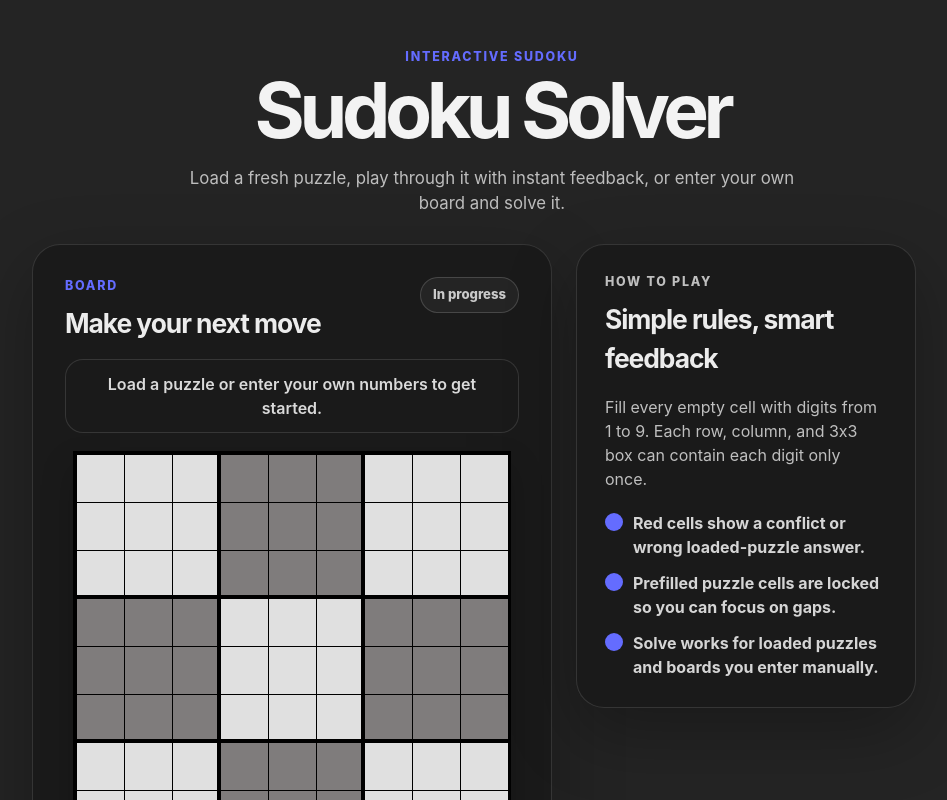
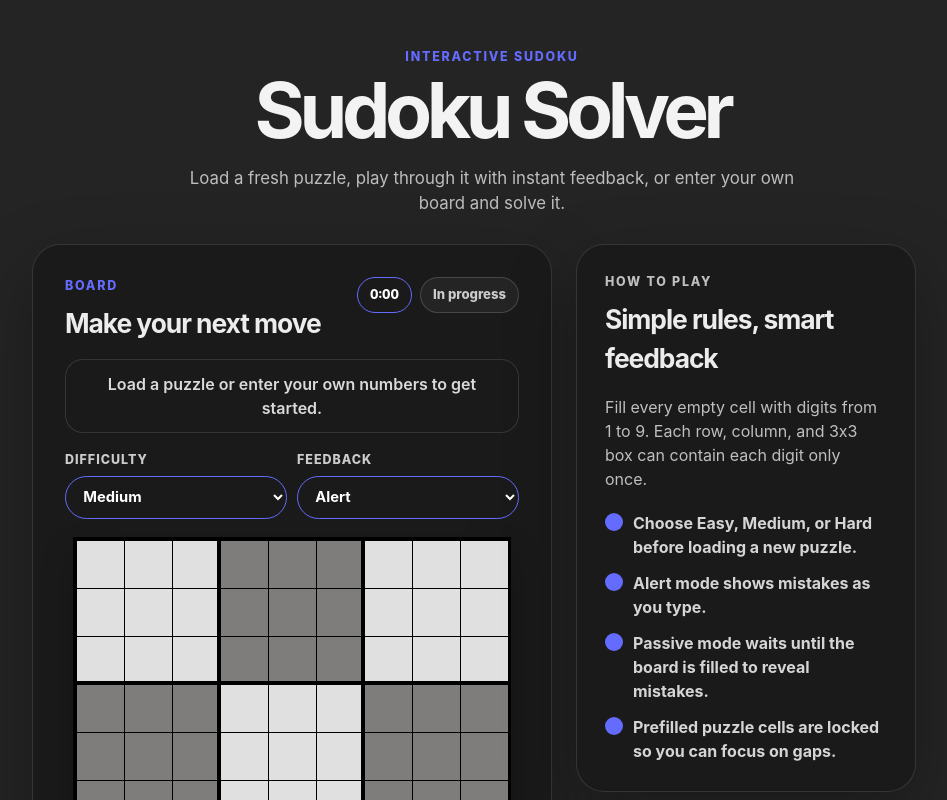
Before and after one commit to Shahidmmed/sodoku-solver, a React (Vite) app: page / in a window 1280 px wide. Shown: the top 800 px of the page, without its empty margins (148-1095 px from the left). Built offline with nearby package versions, Linux system fonts and the light colour scheme.

Commit message:
upgrades

```diff
--- a/src/App.jsx
+++ b/src/App.jsx
@@ -1,4 +1,4 @@
-import { useState } from "react";
+import { useEffect, useState } from "react";
 import SudokuBoard from "./SudokuBoard";
 import { toast, ToastContainer } from "react-toastify";
 import "react-toastify/dist/ReactToastify.css";
@@ -7,6 +7,23 @@ import { generateSudokuPuzzle } from "./loader";
 
 const createEmptyBoard = (value = "") =>
   Array.from({ length: 9 }, () => Array(9).fill(value));
+
+const DIFFICULTIES = {
+  easy: { label: "Easy", cellsToRemove: 32 },
+  medium: { label: "Medium", cellsToRemove: 40 },
+  hard: { label: "Hard", cellsToRemove: 48 },
+};
+
+const FEEDBACK_MODES = {
+  alert: {
+    label: "Alert",
+    description: "Shows mistakes as you type.",
+  },
+  passive: {
+    label: "Passive",
+    description: "Shows mistakes after the board is filled.",
+  },
+};
 
 const createFixedCells = (board) =>
   board.map((row) => row.map((cell) => cell !== 0 && cell !== ""));
@@ -41,6 +58,13 @@ const createIncorrectCells = (board, solvedBoard) =>
 const createInputHighlightCells = (fixedCells) =>
   fixedCells.map((row) => row.map((isFixed) => !isFixed));
 
+const formatTime = (totalSeconds) => {
+  const minutes = Math.floor(totalSeconds / 60);
+  const seconds = totalSeconds % 60;
+
+  return `${minutes}:${seconds.toString().padStart(2, "0")}`;
+};
+
 function App() {
   const [sudokuBoard, setSudokuBoard] = useState(createEmptyBoard);
   const [fixedCells, setFixedCells] = useState(() => createEmptyBoard(false));
@@ -50,16 +74,37 @@ function App() {
 
   const [isSolved, setIsSolved] = useState(false);
   const [solved, setSolved] = useState(null);
+  const [difficulty, setDifficulty] = useState("medium");
+  const [feedbackMode, setFeedbackMode] = useState("alert");
+  const [revealedMistakeCells, setRevealedMistakeCells] = useState(() =>
+    createEmptyBoard(false)
+  );
+  const [elapsedSeconds, setElapsedSeconds] = useState(0);
+  const [isTimerRunning, setIsTimerRunning] = useState(false);
   const [statusMessage, setStatusMessage] = useState(
     "Load a puzzle or enter your own numbers to get started."
   );
 
-  const incorrectCells = createIncorrectCells(sudokuBoard, solved);
+  const currentMistakeCells = createIncorrectCells(sudokuBoard, solved);
+  const incorrectCells =
+    feedbackMode === "alert" ? currentMistakeCells : revealedMistakeCells;
+
+  useEffect(() => {
+    if (!isTimerRunning) return undefined;
+
+    const timerId = window.setInterval(() => {
+      setElapsedSeconds((currentSeconds) => currentSeconds + 1);
+    }, 1000);
+
+    return () => window.clearInterval(timerId);
+  }, [isTimerRunning]);
 
   function loadSudoku() {
     setIsSolved(false);
 
-    const sudokuProblem = generateSudokuPuzzle();
+    const sudokuProblem = generateSudokuPuzzle(
+      DIFFICULTIES[difficulty].cellsToRemove
+    );
 
     if (sudokuProblem) {
       const solvedPuzzle = solveBoard(sudokuProblem);
@@ -75,7 +120,12 @@ function App() {
       setSudokuBoard(sudokuProblem);
       setFixedCells(createFixedCells(sudokuProblem));
       setInputHighlightCells(createEmptyBoard(false));
-      setStatusMessage("New puzzle loaded. Fill the empty cells to solve it.");
+      setRevealedMistakeCells(createEmptyBoard(false));
+      setElapsedSeconds(0);
+      setIsTimerRunning(true);
+      setStatusMessage(
+        `${DIFFICULTIES[difficulty].label} puzzle loaded. Fill the empty cells to solve it.`
+      );
     } else {
       const errorMessage = "Could not generate board.";
       setStatusMessage(errorMessage);
@@ -92,6 +142,7 @@ function App() {
       setSudokuBoard((currentBoard) =>
         updateCell(currentBoard, rowIndex, colIndex, "")
       );
+      setRevealedMistakeCells(createEmptyBoard(false));
       setStatusMessage("Cell cleared.");
       return;
     }
@@ -111,6 +162,36 @@ function App() {
 
     setSudokuBoard(nextBoard);
     setIsSolved(false);
+    setInputHighlightCells(createEmptyBoard(false));
+    setIsTimerRunning(true);
+
+    if (feedbackMode === "passive") {
+      if (!isBoardComplete(nextBoard)) {
+        setRevealedMistakeCells(createEmptyBoard(false));
+        setStatusMessage("Move recorded.");
+        return;
+      }
+
+      const mistakeCells = createIncorrectCells(nextBoard, solved);
+      const hasMistakes = mistakeCells.flat().some(Boolean);
+
+      if (hasMistakes) {
+        setRevealedMistakeCells(mistakeCells);
+        setStatusMessage("Board filled. Review the highlighted cells.");
+        return;
+      }
+
+      setRevealedMistakeCells(createEmptyBoard(false));
+      setIsSolved(true);
+      setIsTimerRunning(false);
+      setInputHighlightCells(createInputHighlightCells(fixedCells));
+      setFixedCells(createEmptyBoard(true));
+      setStatusMessage(
+        `Great job, the puzzle is complete in ${formatTime(elapsedSeconds)}.`
+      );
+      toast.success("Puzzle complete!");
+      return;
+    }
 
     if (hasCellConflict(nextBoard, rowIndex, colIndex)) {
       setStatusMessage(
@@ -131,9 +212,12 @@ function App() {
       !createIncorrectCells(nextBoard, solved).flat().some(Boolean)
     ) {
       setIsSolved(true);
+      setIsTimerRunning(false);
       setInputHighlightCells(createInputHighlightCells(fixedCells));
       setFixedCells(createEmptyBoard(true));
-      setStatusMessage("Great job, the puzzle is complete.");
+      setStatusMessage(
+        `Great job, the puzzle is complete in ${formatTime(elapsedSeconds)}.`
+      );
       toast.success("Puzzle complete!");
       return;
     }
@@ -158,6 +242,7 @@ function App() {
     }
 
     if (hasBoardConflict(sudokuBoard)) {
+      setRevealedMistakeCells(currentMistakeCells);
       const errorMessage = "Fix the highlighted conflicts before solving.";
       setStatusMessage(errorMessage);
       toast.error(errorMessage);
@@ -172,7 +257,8 @@ function App() {
       setInputHighlightCells(createInputHighlightCells(fixedCells));
       setFixedCells(createEmptyBoard(true));
       setIsSolved(true);
-      setStatusMessage("Solved the current board.");
+      setIsTimerRunning(false);
+      setStatusMessage(`Solved the current board in ${formatTime(elapsedSeconds)}.`);
       toast.success("Solved!");
     } else {
       const errorMessage = "No solution found.";
@@ -185,8 +271,11 @@ function App() {
     setSudokuBoard(createEmptyBoard());
     setFixedCells(createEmptyBoard(false));
     setInputHighlightCells(createEmptyBoard(false));
+    setRevealedMistakeCells(createEmptyBoard(false));
     setSolved(null);
     setIsSolved(false);
+    setElapsedSeconds(0);
+    setIsTimerRunning(false);
     setStatusMessage("Board cleared. Enter a puzzle or load a new one.");
   };
 
@@ -208,14 +297,53 @@ function App() {
               <p className="section-label">Board</p>
               <h2>Make your next move</h2>
             </div>
-            <span className={isSolved ? "game-state solved" : "game-state"}>
-              {isSolved ? "Solved" : "In progress"}
-            </span>
+            <div className="game-meta">
+              <span className="timer" aria-label="Elapsed time">
+                {formatTime(elapsedSeconds)}
+              </span>
+              <span className={isSolved ? "game-state solved" : "game-state"}>
+                {isSolved ? "Solved" : "In progress"}
+              </span>
+            </div>
           </div>
 
           <p className="status-message" role="status">
             {statusMessage}
           </p>
+
+          <div className="game-options" aria-label="Game settings">
+            <label>
+              Difficulty
+              <select
+                value={difficulty}
+                onChange={(event) => setDifficulty(event.target.value)}
+              >
+                {Object.entries(DIFFICULTIES).map(([value, option]) => (
+                  <option key={value} value={value}>
+                    {option.label}
+                  </option>
+                ))}
+              </select>
+            </label>
+
+            <label>
+              Feedback
+              <select
+                value={feedbackMode}
+                onChange={(event) => {
+                  setFeedbackMode(event.target.value);
+                  setRevealedMistakeCells(createEmptyBoard(false));
+                  setStatusMessage(FEEDBACK_MODES[event.target.value].description);
+                }}
+              >
+                {Object.entries(FEEDBACK_MODES).map(([value, option]) => (
+                  <option key={value} value={value}>
+                    {option.label}
+                  </option>
+                ))}
+              </select>
+            </label>
+          </div>
 
           <SudokuBoard
             sudokuBoard={sudokuBoard}
@@ -261,9 +389,10 @@ function App() {
             and 3x3 box can contain each digit only once.
           </p>
           <ul>
-            <li>Red cells show a conflict or wrong loaded-puzzle answer.</li>
+            <li>Choose Easy, Medium, or Hard before loading a new puzzle.</li>
+            <li>Alert mode shows mistakes as you type.</li>
+            <li>Passive mode waits until the board is filled to reveal mistakes.</li>
             <li>Prefilled puzzle cells are locked so you can focus on gaps.</li>
-            <li>Solve works for loaded puzzles and boards you enter manually.</li>
           </ul>
         </aside>
       </main>
--- a/src/index.css
+++ b/src/index.css
@@ -112,13 +112,31 @@ body {
   letter-spacing: -0.04em;
 }
 
+.game-meta {
+  display: flex;
+  flex: 0 0 auto;
+  flex-wrap: wrap;
+  justify-content: flex-end;
+  gap: 8px;
+}
+
 .game-state {
-  flex: 0 0 auto;
   border: 1px solid rgba(255, 255, 255, 0.16);
   border-radius: 999px;
   padding: 7px 12px;
   color: rgba(255, 255, 255, 0.76);
   background: #242424;
+  font-size: 0.82rem;
+  font-weight: 800;
+}
+
+.timer {
+  border: 1px solid #646cff;
+  border-radius: 999px;
+  padding: 7px 12px;
+  color: #fff;
+  background: #1a1a1a;
+  font-variant-numeric: tabular-nums;
   font-size: 0.82rem;
   font-weight: 800;
 }
@@ -280,6 +298,41 @@ button:focus-visible {
   text-align: center;
 }
 
+.game-options {
+  display: grid;
+  grid-template-columns: repeat(2, minmax(0, 1fr));
+  gap: 10px;
+  width: 100%;
+  margin-bottom: 18px;
+}
+
+.game-options label {
+  display: grid;
+  gap: 6px;
+  color: rgba(255, 255, 255, 0.78);
+  font-size: 0.78rem;
+  font-weight: 800;
+  letter-spacing: 0.08em;
+  text-transform: uppercase;
+}
+
+.game-options select {
+  width: 100%;
+  border: 1px solid #646cff;
+  border-radius: 999px;
+  padding: 0.7em 0.9em;
+  color: #fff;
+  background: #1a1a1a;
+  font: inherit;
+  font-size: 0.92rem;
+  font-weight: 700;
+}
+
+.game-options select:focus-visible {
+  outline: 3px solid rgba(66, 99, 235, 0.32);
+  outline-offset: 3px;
+}
+
 .rules-card {
   padding: 28px;
 }
@@ -346,6 +399,10 @@ button:focus-visible {
     width: fit-content;
   }
 
+  .game-meta {
+    justify-content: flex-start;
+  }
+
   .buttons-container {
     display: flex;
     flex-wrap: nowrap;
@@ -358,4 +415,8 @@ button:focus-visible {
     padding: 0.75em 0.55em;
     font-size: 0.85rem;
   }
+
+  .game-options {
+    grid-template-columns: 1fr;
+  }
 }
--- a/src/loader.js
+++ b/src/loader.js
@@ -1,7 +1,7 @@
 import { hasBoardConflict, solveBoard } from "./solver";
 
 // Function to generate a Sudoku puzzle and ensure it's solvable.
-export function generateSudokuPuzzle() {
+export function generateSudokuPuzzle(cellsToRemove = 40) {
   let grid;
   let solvable = false;
 
@@ -27,11 +27,8 @@ export function generateSudokuPuzzle() {
 
   fillSudoku(grid);
 
-  // Define the number of cells to remove to create the puzzle.
-  const difficulty = 40; // Adjust this to control the puzzle's difficulty.
-
   // Randomly remove numbers while ensuring a unique solution.
-  removeNumbers(grid, difficulty);
+  removeNumbers(grid, cellsToRemove);
 
   return grid;
 }
```
